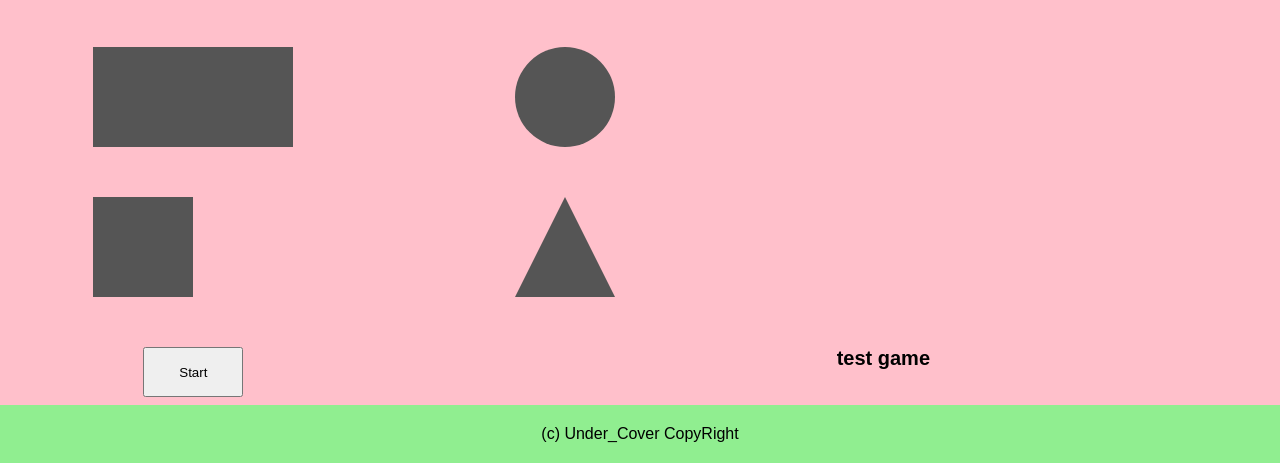
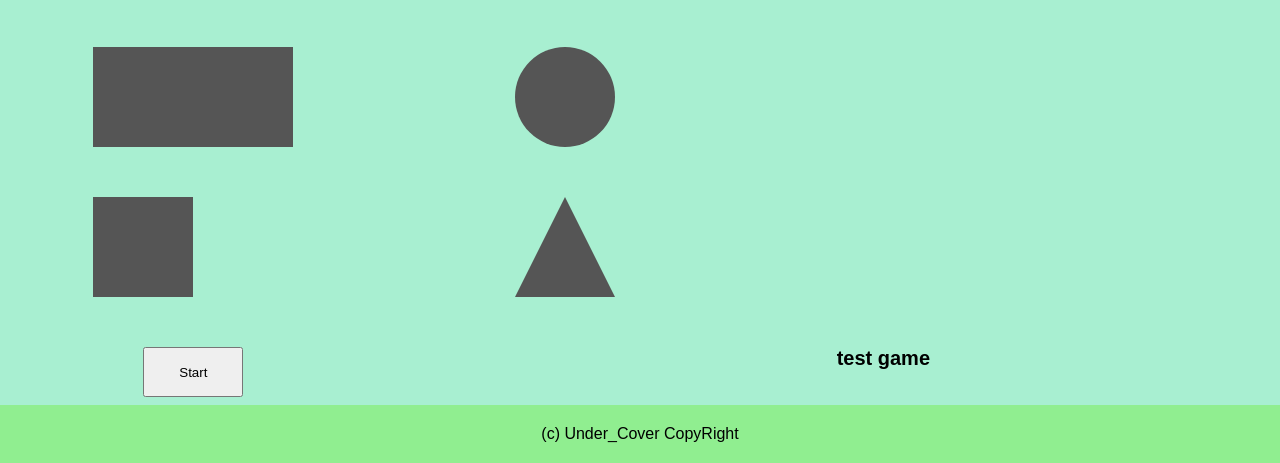
Before and after one commit to jazoomi/Under_Cover, a plain HTML site: page Game.html in a window 1280 px wide. Shown: the part 337-800 px from the top of the page. Drawn offline with Linux system fonts and the light colour scheme.

Commit message:
Update matching_game.css

```diff
--- a/matching_game.css
+++ b/matching_game.css
@@ -15,7 +15,7 @@
     position: relative;
 }
 body {
-    background-color: pink;
+    background-color: rgb(168, 239, 209);
     align-items: center;
     justify-content: space-between;
 }
```
